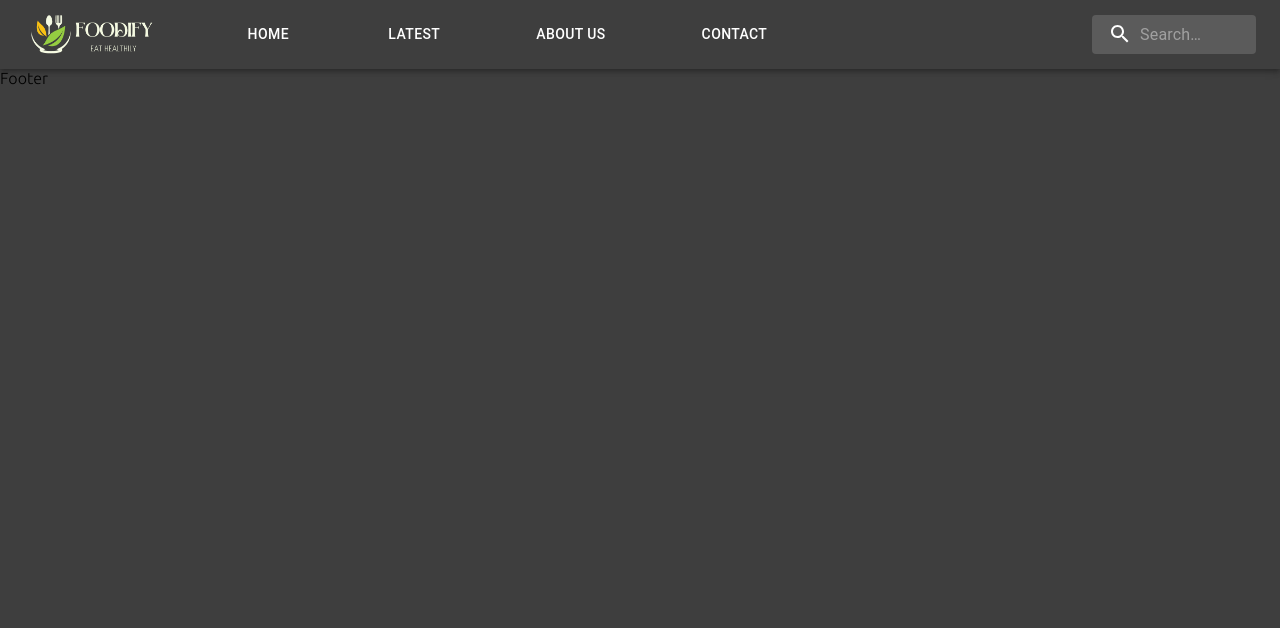
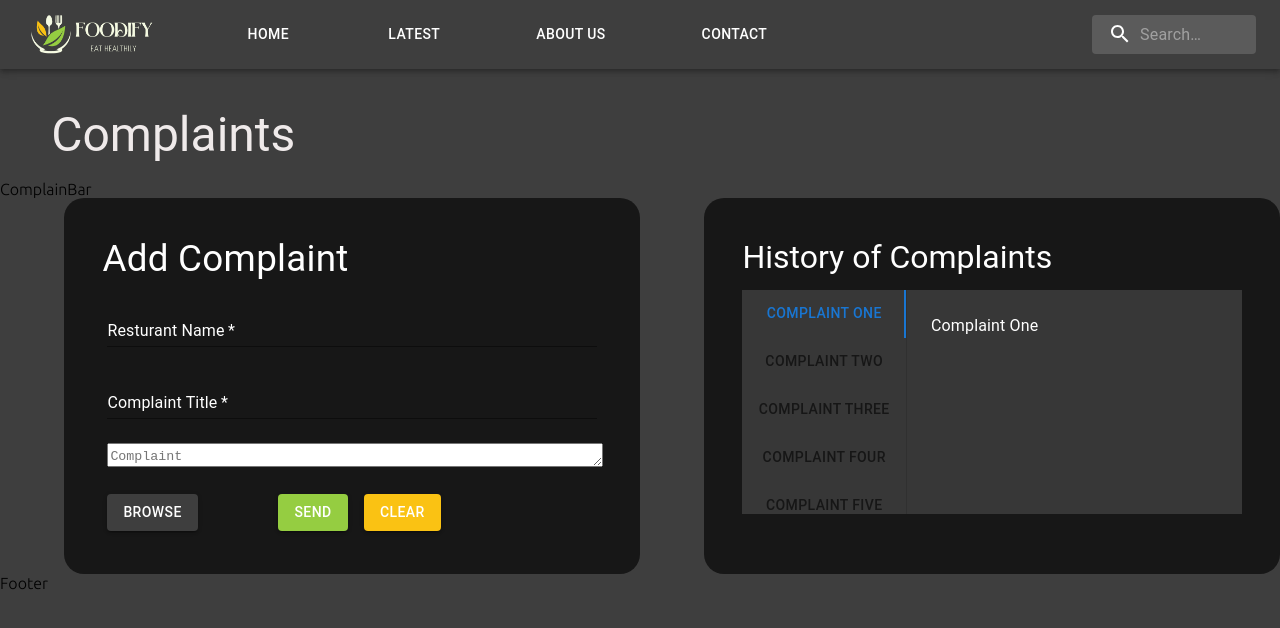
Before and after one commit to NIPUNMADHUSANKA/Foodify, a React (Create React App) app in the folder client/: page /Complaints in a window 1280 px wide. Shown: the top 628 px of the page. Built offline with nearby package versions, Linux system fonts and the light colour scheme.

Commit message:
Complain

```diff
--- a/client/src/App.js
+++ b/client/src/App.js
@@ -8,6 +8,7 @@ import './assets/css/Main_App.css';
 import Navbar from './components/Navbar';
 import Restaurant from './pages/Restaurant';
 import Landing from './pages/Landing';
+import Complaints from './pages/Complaints';
 
 function App() {
   return (
@@ -20,6 +21,7 @@ function App() {
 
           <Route path="/" element = {<Landing/>} />
           <Route path="/restaurant" element = {<Restaurant/>} />
+          <Route path="/Complaints" element = {<Complaints/>} />
 
         </Routes>
         <Footer/>
--- a/client/src/assets/css/Main_App.css
+++ b/client/src/assets/css/Main_App.css
@@ -7,13 +7,26 @@ body{
     font-family: 'Ubuntu', sans-serif;
 }
 
-.hero-banner-img {
+  .hero-banner-img {
     position: absolute;
     right: 0px;
     top: 58%;
     max-width: 55%;
     margin-top: -330px;
     z-index: -5;
+  }
+
+  .footer-image{
+    position: absolute;
+    top: 25%;
+    width: 200px;
+    height: 60px;
+  }
+
+  .social-media-image{
+    position: absolute;
+    width: 180px;
+    height: 45px;
   }
 
   .hero-aboutus-img{
@@ -24,20 +37,6 @@ body{
     width: 550px;
     height: 400px;
     margin-top: -330px;
-  }
-  .footer-image{
-    position: absolute;
-    top: 40px;
-    width: 200px;
-    height: 60px;
-  }
-
-  .social-media-image{
-    position: absolute;
-    top: 40px;
-    right:80px;
-    width: 180px;
-    height: 45px;
   }
 
 
--- a/client/src/components/AboutUs2.js
+++ b/client/src/components/AboutUs2.js
@@ -4,9 +4,6 @@ import { Box, Container, Paper, ThemeProvider, Typography } from '@mui/material'
 import { useTheme } from '@emotion/react';
 
 import '../assets/css/App.css';
-
-
-
 
 // -------using props to put random images using props------------------------
 const RestaurantAbout = (props) => {
--- a/client/src/components/ContactUs.js
+++ b/client/src/components/ContactUs.js
@@ -1,28 +1,14 @@
 import React from 'react'
 import { Box, Typography } from '@mui/material';
-import FOODIFY_ABOUTUS from '../assets/icons/foodify-logo.png';
 import SOCIAL_ICONS from '../assets/images/Social media links.png'
 
 
 function ContactUs() {
   return (
-    <Box sx={{mt:{lg:'150px', xs:'70px'}}}
-    position="relative" p="20px" backgroundColor="rgba(39, 39, 39, 0.5)">
 
-        <img src={FOODIFY_ABOUTUS} alt="banner" className='footer-image' />
+    <Box sx={{mt:"5%",ml:"45%",mr:"45%"}}>
 
-
-        <Typography color="#FFFFFF" fontWeight="200" sx={{fontSize:{lg:'20px', xs:'40px'},ml:{sm:'600px'}}}>
-            Address: No 25, Colombo-7, Sri-Lanaka <br />
-            Tel: +94 11 22 95 789/ +94 77 59 368 <br />
-            Fax: +94 11 22 95 789
-        </Typography>
-
-        <Typography color="#FFFFFF" fontWeight="200" sx={{fontSize:{lg:'20px', xs:'40px'},ml:{sm:'600px'}}}>
-
-        </Typography>
-
-        <img src={SOCIAL_ICONS} alt="banner" className='social-media-image' />
+      <img src={SOCIAL_ICONS} alt="banner" className='social-media-image' />
 
     </Box>
   )
--- /dev/null
+++ b/client/src/components/User/ComplainAdd.js
@@ -0,0 +1,108 @@
+import * as React from 'react';
+
+import { Box,TextareaAutosize,Button } from '@mui/material';
+import Grid from '@mui/material/Grid';
+import Typography from '@mui/material/Typography';
+import TextField from '@mui/material/TextField';
+import FormControlLabel from '@mui/material/FormControlLabel';
+import Checkbox from '@mui/material/Checkbox';
+import { color } from '@mui/system';
+import theme, { Colours } from '../../assets/theme/theme';//to use theme provider,need to import this
+
+
+
+function ComplainAdd() {
+
+
+  return (
+
+
+     <Box item xs={12} sm={6} color="#fff" bgcolor="#171717" sx= {{ml:"5%",borderRadius: '20px',p:"3%", width:{lg:"50vw",xs:"70vw"} }} >
+
+      <Typography variant="h4" gutterBottom sx= {{fontSize:{lg:"230%",xs:"180%"} }} >
+      Add Complaint
+      </Typography>
+
+      <Grid container spacing={3} sx={{ input: { color: "#fff" }, "label": {color: "#fff"}, p:"1%" }} >
+
+        <Grid item xs={12}>
+          <TextField
+            required
+            id="Resturant_Name"
+            name="Resturant_Name"
+            label="Resturant Name"
+            fullWidth
+            autoComplete="given-name"
+            variant="standard"
+            sx={{"& label.Mui-focused": {
+                color:"#fff"
+              }}}
+
+
+          />
+        </Grid>
+
+        <Grid item xs={12}>
+          <TextField
+            required
+            id="Complaint_Title"
+            name="Complaint_Title"
+            label="Complaint Title"
+            fullWidth
+            autoComplete="given-name"
+            variant="standard"
+            sx={{"& label.Mui-focused": {
+                color:"#fff"
+              }}}
+
+          />
+        </Grid>
+
+        <Grid item xs={12} >
+
+        <TextareaAutosize
+            placeholder="Complaint"
+            style={{ width: "100%", paddingTop: '5px'}}
+
+        />
+
+        </Grid>
+
+        <Grid item xs={12} md={4}>
+            <Button variant="contained" sx={{color:'#FFFFFF',backgroundColor:"#3E3E3E", '&:hover': {
+                backgroundColor: Colours.darkgray,
+              }}}>
+              Browse
+            </Button>
+        </Grid>
+
+
+        <Grid item xs={12} md={2}>
+            <Button variant="contained" sx={{color:'#FFFFFF',backgroundColor: Colours.green, '&:hover': {
+                backgroundColor: Colours.darkgray,
+              }}}>
+              Send
+            </Button>
+        </Grid>
+
+
+        <Grid item xs={12} sm={4}>
+            <Button variant="contained" sx={{color:'#FFFFFF',backgroundColor: Colours.yellow, '&:hover': {
+                backgroundColor: Colours.darkgray,
+              }}}>
+              Clear
+            </Button>
+        </Grid>
+
+
+      </Grid>
+
+
+     </Box>
+
+
+
+  )
+}
+
+export default ComplainAdd
--- /dev/null
+++ b/client/src/components/User/ComplainBar.js
@@ -0,0 +1,9 @@
+import React from 'react'
+
+function ComplainBar() {
+  return (
+    <div>ComplainBar</div>
+  )
+}
+
+export default ComplainBar
--- /dev/null
+++ b/client/src/components/User/ComplaintHistory.js
@@ -0,0 +1,125 @@
+import * as React from 'react';
+
+import { Box,TextareaAutosize,Button } from '@mui/material';
+import Grid from '@mui/material/Grid';
+import Typography from '@mui/material/Typography';
+import TextField from '@mui/material/TextField';
+import PropTypes from 'prop-types';
+import Tabs from '@mui/material/Tabs';
+import Tab from '@mui/material/Tab';
+import FormControlLabel from '@mui/material/FormControlLabel';
+import Checkbox from '@mui/material/Checkbox';
+import { color } from '@mui/system';
+import theme, { Colours } from '../../assets/theme/theme';//to use theme provider,need to import this
+
+
+function TabPanel(props) {
+    const { children, value, index, ...other } = props;
+
+    return (
+      <div
+        role="tabpanel"
+        hidden={value !== index}
+        id={`vertical-tabpanel-${index}`}
+        aria-labelledby={`vertical-tab-${index}`}
+        {...other}
+      >
+        {value === index && (
+          <Box sx={{ p: 3 }}>
+            <Typography>{children}</Typography>
+          </Box>
+        )}
+      </div>
+    );
+  }
+
+  TabPanel.propTypes = {
+    children: PropTypes.node,
+    index: PropTypes.number.isRequired,
+    value: PropTypes.number.isRequired,
+  };
+
+  function a11yProps(index) {
+    return {
+      id: `vertical-tab-${index}`,
+      'aria-controls': `vertical-tabpanel-${index}`,
+    };
+  }
+
+
+
+
+function ComplaintHistory() {
+
+    const [value, setValue] = React.useState(0);
+
+    const handleChange = (event, newValue) => {
+      setValue(newValue);
+    };
+
+  return (
+    <Box item xs={12} sm={6} color="#fff" bgcolor="#171717" sx= {{ml:"5%",borderRadius: '20px',p:"3%", width:{lg:"50vw",xs:"70vw"} }} >
+
+    <Typography variant="h5" gutterBottom sx= {{fontSize:{lg:"200%",xs:"150%"} }} >
+     History of Complaints
+    </Typography>
+
+
+
+    <Box
+      sx={{ flexGrow: 1, bgcolor: '#373737', display: 'flex', height: 224}}
+    >
+
+      <Tabs
+       orientation="vertical"
+       variant="scrollable"
+       value={value}
+       onChange={handleChange}
+       aria-label="Vertical tabs example"
+       sx={{ borderRight: 1, borderColor: 'divider' }}
+        >
+        <Tab label="Complaint One" {...a11yProps(0)} />
+        <Tab label="Complaint Two" {...a11yProps(1)} />
+        <Tab label="Complaint Three" {...a11yProps(2)} />
+        <Tab label="Complaint Four" {...a11yProps(3)} />
+        <Tab label="Complaint Five" {...a11yProps(4)} />
+        <Tab label="Complaint Six" {...a11yProps(5)} />
+        <Tab label="Complaint Seven" {...a11yProps(6)} />
+      </Tabs>
+
+      <TabPanel value={value} index={0}>
+      Complaint One
+      </TabPanel>
+      <TabPanel value={value} index={1}>
+      Complaint Two
+      </TabPanel>
+      <TabPanel value={value} index={2}>
+      Complaint Three
+      </TabPanel>
+      <TabPanel value={value} index={3}>
+      Complaint Four
+      </TabPanel>
+      <TabPanel value={value} index={4}>
+      Complaint Five
+      </TabPanel>
+      <TabPanel value={value} index={5}>
+      Complaint Six
+      </TabPanel>
+      <TabPanel value={value} index={6}>
+      Complaint Seven
+      </TabPanel>
+
+
+    </Box>
+
+
+
+
+
+
+
+     </Box>
+  )
+}
+
+export default ComplaintHistory
--- /dev/null
+++ b/client/src/components/User/PageTitle.js
@@ -0,0 +1,23 @@
+import React from 'react'
+import theme, { Colours } from '../../assets/theme/theme'; //to use theme provider,need to import this
+import { Box, Container, Paper, ThemeProvider, Typography } from '@mui/material';
+import '../../assets/css/App.css';
+
+function PageTitle(props) {
+  return (
+    <Typography variant="h3" gutterBottom component="div" sx={{
+        color: Colours.grayWhite,
+        ml:"4%",
+        mt:"3%",
+        [theme.breakpoints.down('sm')]: {
+          fontSize: '220%',
+          mt:"5%",
+          ml:"5%"
+        }
+      }}>
+        {props.MainHeader}
+      </Typography>
+  )
+}
+
+export default PageTitle
--- /dev/null
+++ b/client/src/pages/Complaints.js
@@ -0,0 +1,38 @@
+import React, { useState } from 'react';
+import { useEffect } from 'react';
+import { Box, Container, Paper, ThemeProvider, Typography } from '@mui/material';
+import theme, { Colours } from '../assets/theme/theme'; //to use theme provider,need to import this
+
+
+import PageTitle from '../components/User/PageTitle';
+import ComplainBar from '../components/User/ComplainBar';
+import ComplainAdd from '../components/User/ComplainAdd';
+import ComplaintHistory from '../components/User/ComplaintHistory';
+
+const MainHeader = "Complaints";
+
+function Complaints() {
+
+    useEffect(() => {
+        document.title = "Complaints";
+    })
+
+  return (
+
+    <Box>
+         <PageTitle MainHeader = {MainHeader}/>
+         <ComplainBar />
+         <Box sx={{display:"flex",flexDirection:"row"}}>
+            <ComplainAdd />
+            <ComplaintHistory />
+         </Box>
+
+
+    </Box>
+
+
+
+  )
+}
+
+export default Complaints
```
